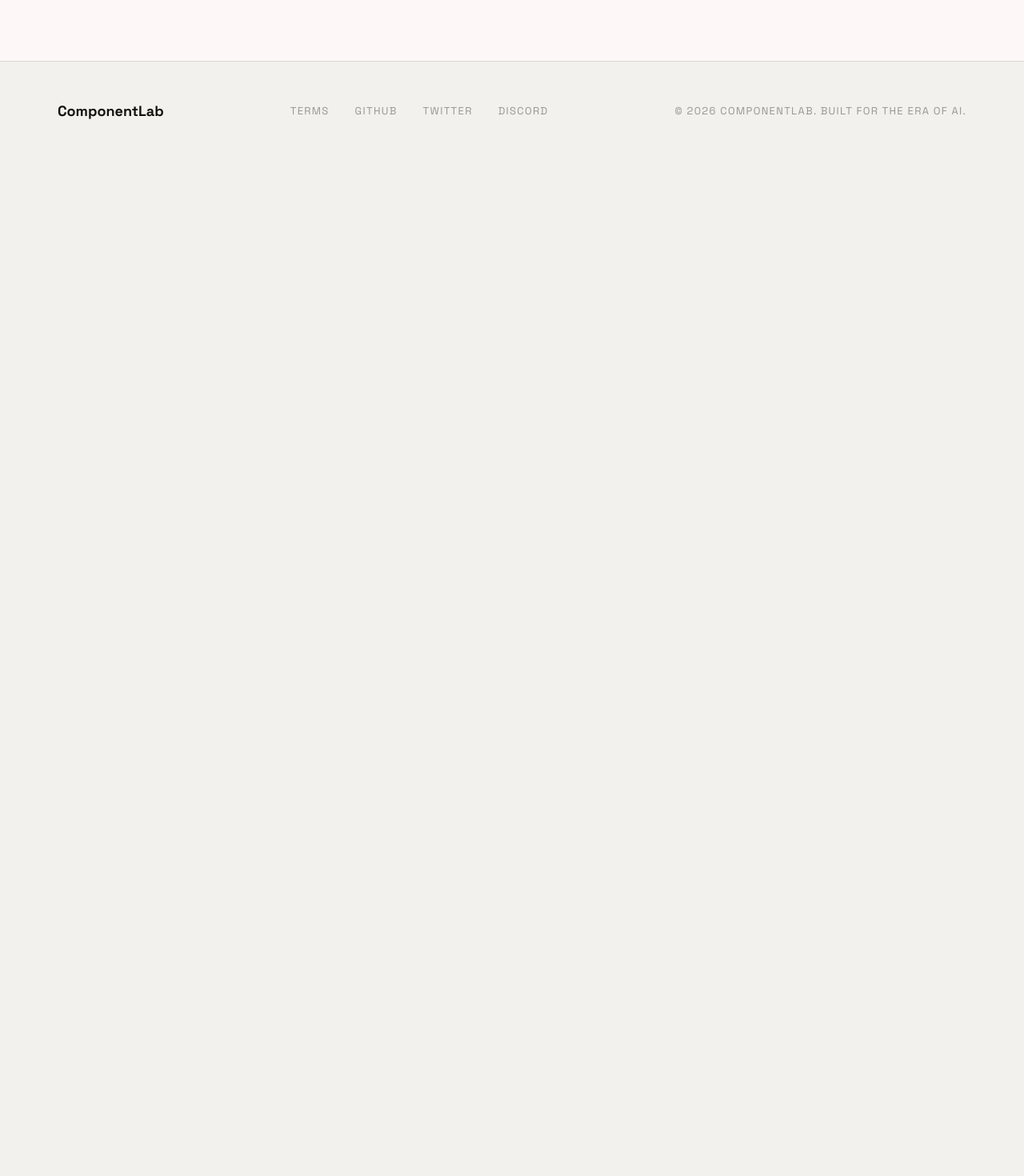
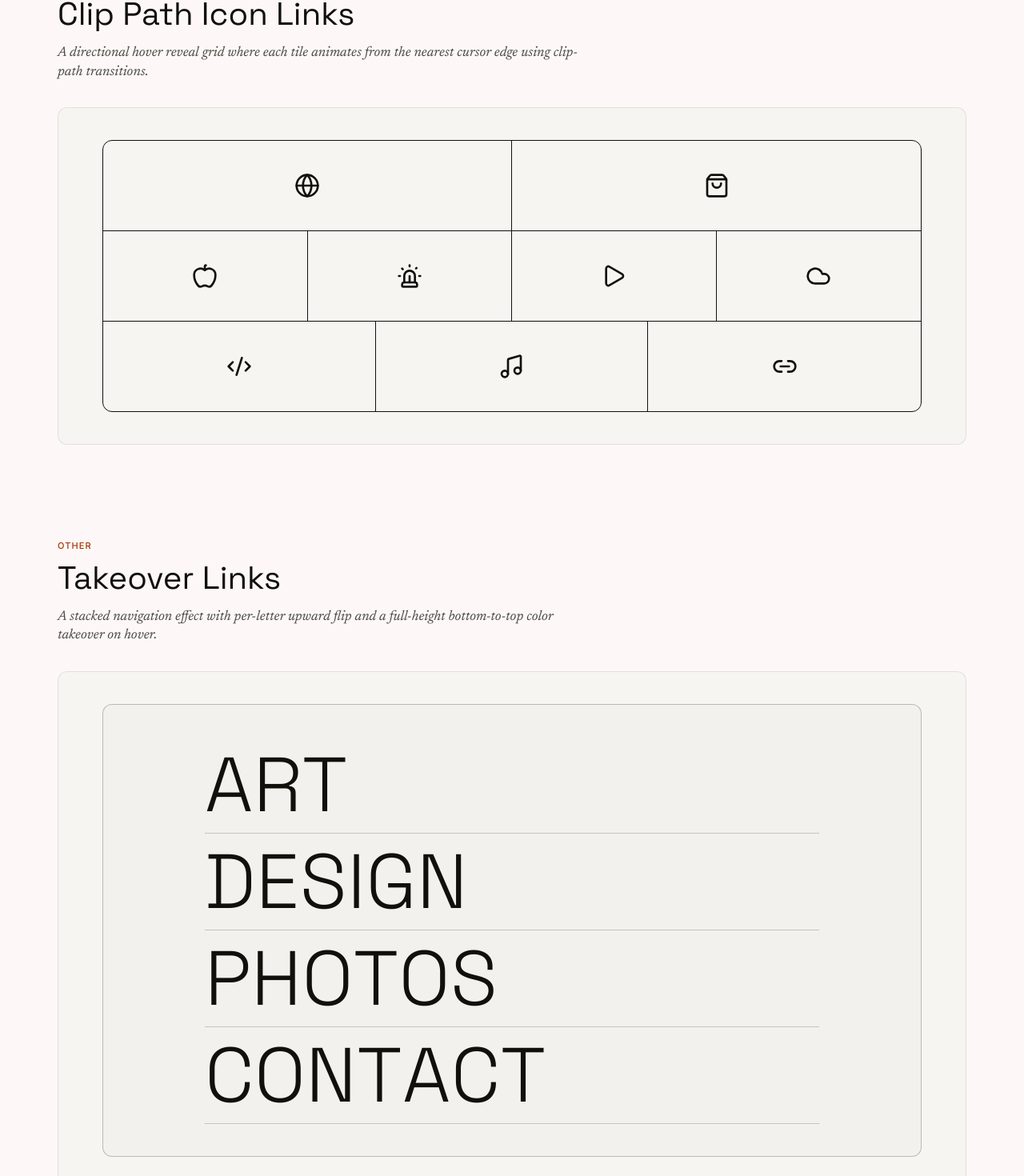
Before and after one commit to TakshPatel02/ComponentLabs, a React (Vite) app: page /components in a window 1280 px wide. Shown: the part 7592-9062 px from the top of the page at 80% size. Before the commit the page ends 7793 px from the top, so only its background shows below. Built offline with nearby package versions, Linux system fonts and the light colour scheme.

Commit message:
feat: add ClipPathLinks and TakeoverLinks components with hover animations and integrate into ComponentsPage

```diff
--- a/src/Pages/ComponentsPage.jsx
+++ b/src/Pages/ComponentsPage.jsx
@@ -10,6 +10,8 @@ import GithubStarsButton from "../components/ButtonComponents/GithubStarsButton"
 import NeumorphismButton from "../components/ButtonComponents/NeumorphismButton";
 import { AnimatedFAQ } from "../components/OtherComponents/AnimatedFAQ";
 import { TerminalTypingCard } from "../components/OtherComponents/TerminalTypingCard";
+import ClipPathLinks from "../components/linkcomponent/ClipPathLinks";
+import TakeoverLinks from "../components/linkcomponent/TakeoverLinks";
 
 const ComponentsPage = () => {
   const [replayKey, setReplayKey] = useState(0);
@@ -372,6 +374,54 @@ const ComponentsPage = () => {
               <TerminalTypingCard key={terminalReplayKey} />
             </div>
           </div>
+
+          {/* Clip Path Links Component Section */}
+          <div className="w-full flex flex-col group mt-6">
+            <div className="mb-8 flex flex-col md:flex-row md:items-end justify-between gap-6">
+              <div className="flex-1">
+                <span className="font-system-micro text-system-micro text-secondary tracking-widest uppercase mb-2 block">
+                  Other
+                </span>
+                <h3 className="font-section-heading text-[32px] md:text-[40px] leading-tight text-primary transition-colors">
+                  Clip Path Icon Links
+                </h3>
+                <p className="font-editorial-standard text-editorial-standard text-on-surface-variant italic mt-3 max-w-2xl">
+                  A directional hover reveal grid where each tile animates from
+                  the nearest cursor edge using clip-path transitions.
+                </p>
+              </div>
+            </div>
+
+            <div className="w-full bg-cursor-cream/50 min-h-62.5 md:h-auto py-10 px-4 md:px-8 rounded-xl oklab-border flex flex-col items-center justify-center overflow-hidden relative transition-all duration-500 group-hover:shadow-[0_20px_70px_-10px_rgba(38,37,30,0.05)]">
+              <div className="w-full max-w-5xl">
+                <ClipPathLinks />
+              </div>
+            </div>
+          </div>
+
+          {/* Takeover Links Component Section */}
+          <div className="w-full flex flex-col group mt-6">
+            <div className="mb-8 flex flex-col md:flex-row md:items-end justify-between gap-6">
+              <div className="flex-1">
+                <span className="font-system-micro text-system-micro text-secondary tracking-widest uppercase mb-2 block">
+                  Other
+                </span>
+                <h3 className="font-section-heading text-[32px] md:text-[40px] leading-tight text-primary transition-colors">
+                  Takeover Links
+                </h3>
+                <p className="font-editorial-standard text-editorial-standard text-on-surface-variant italic mt-3 max-w-2xl">
+                  A stacked navigation effect with per-letter upward flip and a
+                  full-height bottom-to-top color takeover on hover.
+                </p>
+              </div>
+            </div>
+
+            <div className="w-full bg-cursor-cream/50 min-h-62.5 md:h-auto py-10 px-4 md:px-8 rounded-xl oklab-border flex flex-col items-center justify-center overflow-hidden relative transition-all duration-500 group-hover:shadow-[0_20px_70px_-10px_rgba(38,37,30,0.05)]">
+              <div className="w-full max-w-5xl">
+                <TakeoverLinks />
+              </div>
+            </div>
+          </div>
         </div>
       </main>
     </div>
--- /dev/null
+++ b/src/components/linkcomponent/ClipPathLinks.jsx
@@ -0,0 +1,121 @@
+import React from "react";
+import {
+  Apple,
+  Cloud,
+  Code2,
+  Globe,
+  Link2,
+  Music,
+  Play,
+  ShoppingBag,
+  Siren,
+} from "lucide-react";
+import { useAnimate } from "motion/react";
+
+const NO_CLIP = "polygon(0 0, 100% 0, 100% 100%, 0% 100%)";
+const BOTTOM_RIGHT_CLIP = "polygon(0 0, 100% 0, 0 0, 0% 100%)";
+const TOP_RIGHT_CLIP = "polygon(0 0, 0 100%, 100% 100%, 0% 100%)";
+const BOTTOM_LEFT_CLIP = "polygon(100% 100%, 100% 0, 100% 100%, 0 100%)";
+const TOP_LEFT_CLIP = "polygon(0 0, 100% 0, 100% 100%, 100% 0)";
+
+const ENTRANCE_KEYFRAMES = {
+  left: [BOTTOM_RIGHT_CLIP, NO_CLIP],
+  bottom: [BOTTOM_RIGHT_CLIP, NO_CLIP],
+  top: [BOTTOM_RIGHT_CLIP, NO_CLIP],
+  right: [TOP_LEFT_CLIP, NO_CLIP],
+};
+
+const EXIT_KEYFRAMES = {
+  left: [NO_CLIP, TOP_RIGHT_CLIP],
+  bottom: [NO_CLIP, TOP_RIGHT_CLIP],
+  top: [NO_CLIP, TOP_RIGHT_CLIP],
+  right: [NO_CLIP, BOTTOM_LEFT_CLIP],
+};
+
+const LinkBox = ({ Icon, href }) => {
+  const [scope, animate] = useAnimate();
+
+  const getNearestSide = (event) => {
+    const box = event.currentTarget.getBoundingClientRect();
+
+    const proximityToLeft = {
+      proximity: Math.abs(box.left - event.clientX),
+      side: "left",
+    };
+    const proximityToRight = {
+      proximity: Math.abs(box.right - event.clientX),
+      side: "right",
+    };
+    const proximityToTop = {
+      proximity: Math.abs(box.top - event.clientY),
+      side: "top",
+    };
+    const proximityToBottom = {
+      proximity: Math.abs(box.bottom - event.clientY),
+      side: "bottom",
+    };
+
+    const sortedProximity = [
+      proximityToLeft,
+      proximityToRight,
+      proximityToTop,
+      proximityToBottom,
+    ].sort((a, b) => a.proximity - b.proximity);
+
+    return sortedProximity[0].side;
+  };
+
+  const handleMouseEnter = (event) => {
+    const side = getNearestSide(event);
+    animate(scope.current, { clipPath: ENTRANCE_KEYFRAMES[side] }, { duration: 0.25 });
+  };
+
+  const handleMouseLeave = (event) => {
+    const side = getNearestSide(event);
+    animate(scope.current, { clipPath: EXIT_KEYFRAMES[side] }, { duration: 0.25 });
+  };
+
+  return (
+    <a
+      href={href}
+      onMouseEnter={handleMouseEnter}
+      onMouseLeave={handleMouseLeave}
+      className="relative grid h-20 w-full place-content-center sm:h-24 md:h-28"
+      aria-label="Brand link"
+    >
+      <Icon className="h-5 w-5 sm:h-7 sm:w-7 lg:h-8 lg:w-8 text-primary" />
+
+      <div
+        ref={scope}
+        style={{ clipPath: BOTTOM_RIGHT_CLIP }}
+        className="absolute inset-0 grid place-content-center bg-primary text-cursor-cream"
+      >
+        <Icon className="h-5 w-5 sm:h-7 sm:w-7 lg:h-8 lg:w-8" />
+      </div>
+    </a>
+  );
+};
+
+const ClipPathLinks = () => {
+  return (
+    <div className="divide-y divide-primary border border-primary rounded-xl overflow-hidden">
+      <div className="grid grid-cols-2 divide-x divide-primary">
+        <LinkBox Icon={Globe} href="#" />
+        <LinkBox Icon={ShoppingBag} href="#" />
+      </div>
+      <div className="grid grid-cols-4 divide-x divide-primary">
+        <LinkBox Icon={Apple} href="#" />
+        <LinkBox Icon={Siren} href="#" />
+        <LinkBox Icon={Play} href="#" />
+        <LinkBox Icon={Cloud} href="#" />
+      </div>
+      <div className="grid grid-cols-3 divide-x divide-primary">
+        <LinkBox Icon={Code2} href="#" />
+        <LinkBox Icon={Music} href="#" />
+        <LinkBox Icon={Link2} href="#" />
+      </div>
+    </div>
+  );
+};
+
+export default ClipPathLinks;
--- /dev/null
+++ b/src/components/linkcomponent/TakeoverLinks.jsx
@@ -0,0 +1,128 @@
+import React, { useState } from "react";
+import { useAnimate } from "motion/react";
+
+const LINKS = [
+  { label: "ART", href: "#", color: "#6b5b95" },
+  { label: "DESIGN", href: "#", color: "#4f6d7a" },
+  { label: "PHOTOS", href: "#", color: "#7a5c61" },
+  { label: "CONTACT", href: "#", color: "#5f6f52" },
+];
+
+const SplitText = ({ text, className, letterClassName }) => {
+  return (
+    <span className={className} aria-hidden>
+      {text.split("").map((char, index) => (
+        <span key={`${text}-${index}`} className="relative inline-block overflow-hidden align-top">
+          <span className={`${letterClassName} char-out block`}>
+            {char === " " ? "\u00A0" : char}
+          </span>
+          <span
+            className={`${letterClassName} char-in pointer-events-none absolute left-0 top-0 block`}
+            style={{ transform: "translateY(110%)" }}
+          >
+            {char === " " ? "\u00A0" : char}
+          </span>
+        </span>
+      ))}
+    </span>
+  );
+};
+
+const TakeoverLinkRow = ({ label, href, color, onHoverStart }) => {
+  const [scope, animate] = useAnimate();
+
+  const handleEnter = async () => {
+    onHoverStart(color);
+
+    animate(
+      ".char-out",
+      { y: ["0%", "-105%"] },
+      { duration: 0.50, delay: (index) => index * 0.02, ease: "easeInOut" },
+    );
+    animate(
+      ".char-in",
+      { y: ["105%", "0%"] },
+      { duration: 0.50, delay: (index) => index * 0.02, ease: "easeInOut" },
+    );
+  };
+
+  const handleLeave = () => {
+    animate(
+      ".char-out",
+      { y: ["-105%", "0%"] },
+      { duration: 0.40, delay: (index) => index * 0.015, ease: "easeInOut" },
+    );
+    animate(
+      ".char-in",
+      { y: ["0%", "105%"] },
+      { duration: 0.40, delay: (index) => index * 0.015, ease: "easeInOut" },
+    );
+  };
+
+  return (
+    <a
+      ref={scope}
+      href={href}
+      onMouseEnter={handleEnter}
+      onMouseLeave={handleLeave}
+      className="relative block overflow-hidden border-b border-primary/20 py-2 md:py-3"
+    >
+      <span className="relative block overflow-hidden font-light uppercase tracking-wide text-primary">
+        <SplitText
+          text={label}
+          className="text-5xl leading-none md:text-7xl lg:text-8xl"
+          letterClassName="inline-block"
+        />
+      </span>
+    </a>
+  );
+};
+
+const TakeoverLinks = () => {
+  const [containerScope, animateContainer] = useAnimate();
+  const [activeColor, setActiveColor] = useState(LINKS[0].color);
+
+  const handleHoverStart = async (color) => {
+    setActiveColor(color);
+    await animateContainer(
+      ".takeover-bg",
+      { clipPath: ["inset(100% 0% 0% 0%)", "inset(0% 0% 0% 0%)"] },
+      { duration: 0.52, ease: "easeInOut" },
+    );
+  };
+
+  const handleContainerLeave = async () => {
+    await animateContainer(
+      ".takeover-bg",
+      { clipPath: ["inset(0% 0% 0% 0%)", "inset(100% 0% 0% 0%)"] },
+      { duration: 0.42, ease: "easeInOut" },
+    );
+  };
+
+  return (
+    <section
+      ref={containerScope}
+      onMouseLeave={handleContainerLeave}
+      className="relative overflow-hidden rounded-xl border border-primary/25 bg-cursor-cream p-6 md:p-10"
+    >
+      <span
+        className="takeover-bg pointer-events-none absolute inset-0"
+        style={{ backgroundColor: activeColor, clipPath: "inset(100% 0% 0% 0%)" }}
+      />
+
+      <div className="relative mx-auto w-full max-w-3xl">
+        {LINKS.map((item) => (
+          <TakeoverLinkRow
+            key={item.label}
+            label={item.label}
+            href={item.href}
+            color={item.color}
+            onHoverStart={handleHoverStart}
+          />
+        ))}
+      </div>
+    </section>
+  );
+};
+
+export default TakeoverLinks;
```
